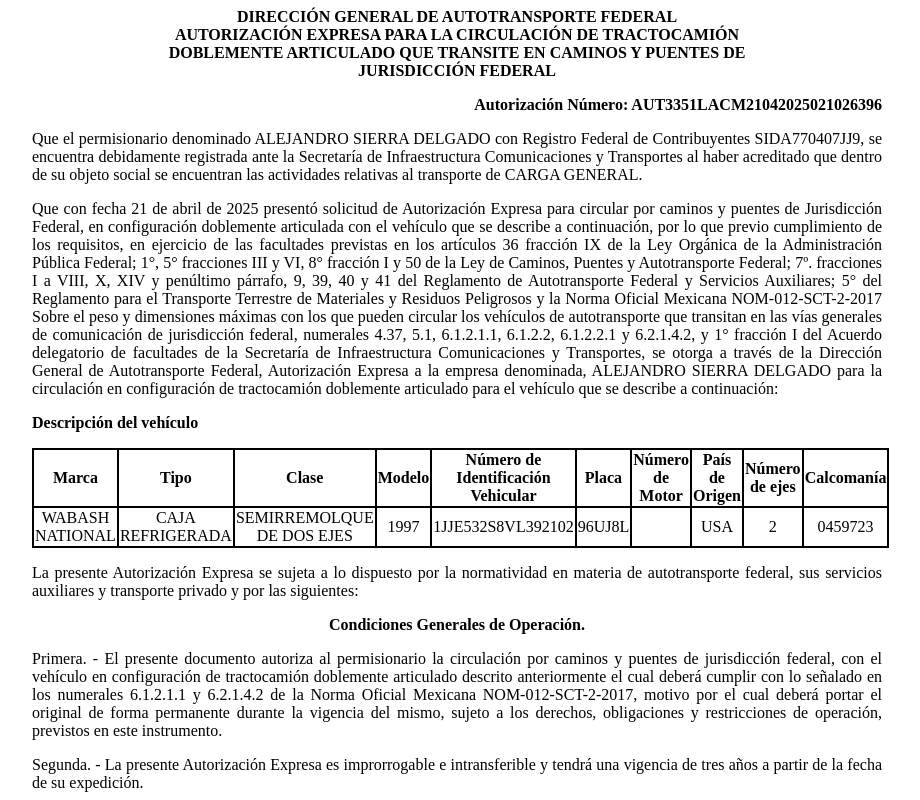
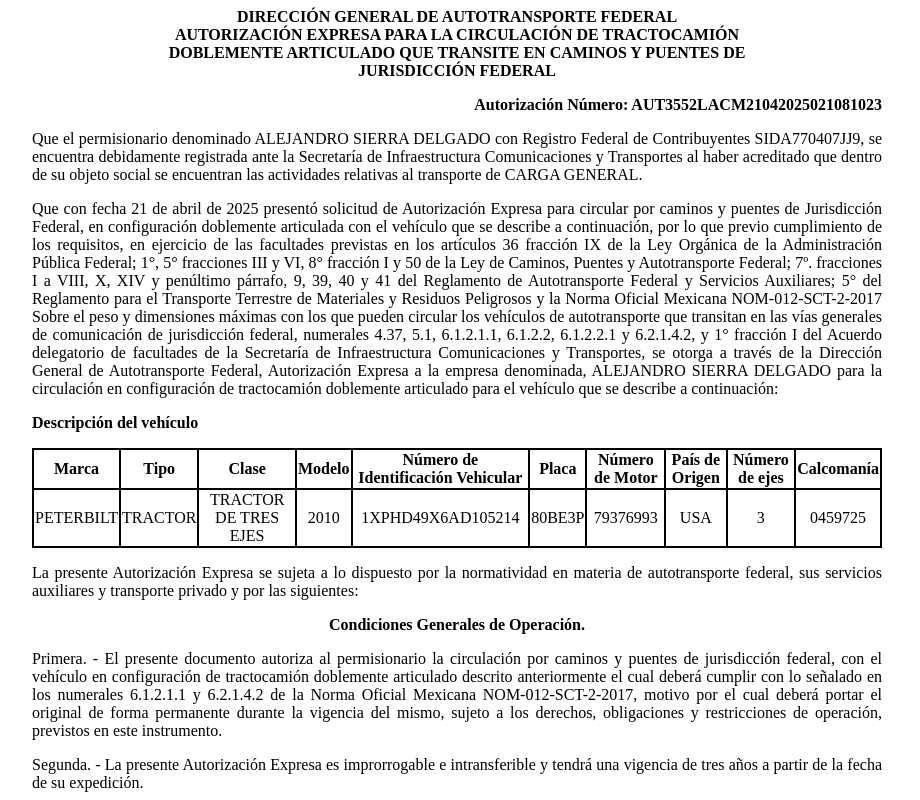
Before and after one commit to app-sct1/ConsultaAutDobleRemolque-folio-0274814, a plain HTML site: page index.html in a window 1280 px wide. Shown: the top 800 px of the page, without its empty margins (183-1103 px from the left). Drawn offline with Linux system fonts and the light colour scheme.

Commit message:
index.html

```diff
--- a/index.html
+++ b/index.html
@@ -75,7 +75,7 @@
 						<p class="sinMargen">DOBLEMENTE ARTICULADO QUE TRANSITE EN CAMINOS Y PUENTES DE</p>
 						<p class="sinMargen">JURISDICCIÓN FEDERAL</p>
 					</div>
-<p class="derechaNegro">Autorización Número: AUT3351LACM21042025021026396</p>
+<p class="derechaNegro">Autorización Número: AUT3552LACM21042025021081023</p>
 
 					<p class="justificado">Que el permisionario denominado
 						ALEJANDRO SIERRA DELGADO con Registro Federal de
@@ -128,16 +128,16 @@
 							<th class="borde">Calcomanía</th>
 						</tr>
 						<tr class="borde">
-							<td class="borde">WABASH NATIONAL</td>
-							<td class="borde">CAJA REFRIGERADA</td>
-							<td class="borde">SEMIRREMOLQUE DE DOS EJES</td>
-							<td class="borde">1997</td>
-							<td class="borde">1JJE532S8VL392102</td>
-							<td class="borde">96UJ8L</td>
-							<td class="borde"></td>
+							<td class="borde">PETERBILT</td>
+							<td class="borde">TRACTOR</td>
+							<td class="borde">TRACTOR DE TRES EJES</td>
+							<td class="borde">2010</td>
+							<td class="borde">1XPHD49X6AD105214</td>
+							<td class="borde">80BE3P</td>
+							<td class="borde">79376993</td>
 							<td class="borde">USA</td>
-							<td class="borde">2</td>
-							<td class="borde">0459723</td>
+							<td class="borde">3</td>
+							<td class="borde">0459725</td>
 						</tr>
 
 					</tbody></table>
```
